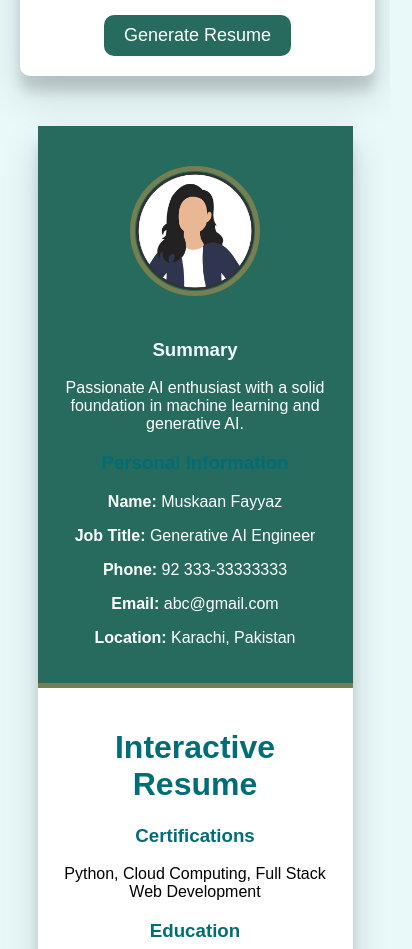
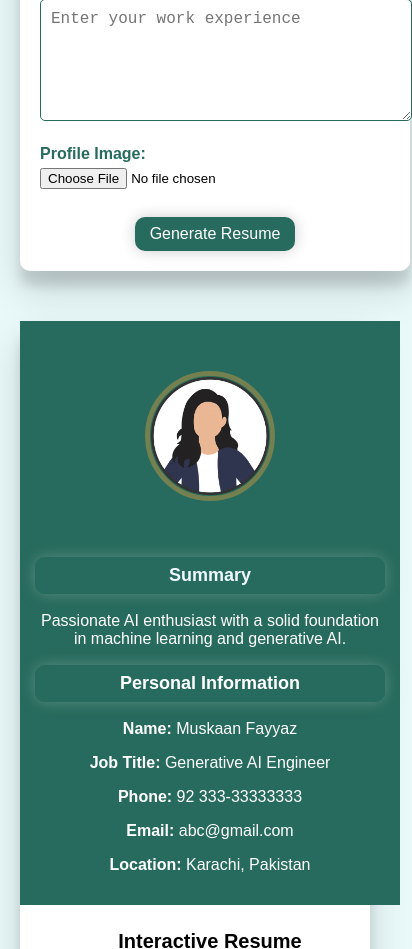
Before and after one commit to muskaanfayyaz/Hackaton1-milestone3, a website: page index.html in a window 390 px wide. Shown: the part 1051-2000 px from the top of the page, 412 px wide, since content can reach past the window. Drawn offline with Linux system fonts and the light colour scheme.

Commit message:
Dynamic Resume

```diff
--- a/style.css
+++ b/style.css
@@ -3,12 +3,12 @@ body {
     font-family: sans-serif;
     background-color: #e0f7f9ad;
     margin: 0;
-    padding: 20px;
+    padding: 50px;
 }
 
 /* Form Container Styling */
 .form-container {
-    width: 90%;
+    width: 80%;
     margin: 0 auto 50px;
     background-color: #ffffff;
     border-radius: 10px;
@@ -23,6 +23,7 @@ body {
     margin-bottom: 20px;
 }
 
+/* Input Fields Styling */
 label {
     display: block;
     margin: 10px 0 5px;
@@ -62,67 +63,186 @@ button:hover {
 .resume-container {
     display: flex;
     background-color: #ffffff;
-    width: 90%;
+    width: 80%;
     margin: 0 auto;
     border-radius: 10px;
     box-shadow: rgba(0, 0, 0, 0.15) 0px 19px 38px, rgba(0, 0, 0, 0.12) 0px 15px 12px;
-    flex-wrap: wrap;
 }
 
-.left-section, .right-section {
-    padding: 20px;
-    box-sizing: border-box;
-}
-
+/* Left Section Styling */
 .left-section {
     background-color: #266b5d;
     color: white;
+    padding: 20px;
+    width: 35%;
     text-align: center;
-    width: 100%;
-    border-bottom: 5px solid #e59e3b69;
-}
-
-.right-section {
-    width: 100%;
-    text-align: center;
+    border-right: 5px solid #e59e3b69;
 }
 
 .profile-picture {
     width: 150px;
     height: 150px;
-    margin: 20px auto;
+    margin-top: 10%;
     border-radius: 50%;
     border: 5px solid #e59e3b69;
+    margin-bottom: 20px;
 }
 
-h1, h3 {
-    color: #006d77;
+h1 {
+    font-size: 24px;
+    margin: 10px 0;
+    margin-bottom: 30px;
+    text-align: center;
 }
 
-/* Responsive Styling */
-@media screen and (min-width: 768px) {
+h3 {
+    font-size: 18px;
+    text-align: center;
+    padding: 2%;
+    margin: 5% 0;
+    color: #006d77;
+    border-radius: 10px;
+    border: #266b5d 1px solid;
+    box-shadow: 0 0 15px #266b5d75;
+    font-weight: bold;
+}
+
+ul {
+    list-style-type: disc;
+    padding: 10px;
+    margin: 10px 0;
+}
+
+ul li {
+    margin: 5px 0;
+}
+
+/* Right Section Styling */
+.right-section {
+    padding: 20px;
+    width: 65%;
+    text-align: left; /* Ensure left alignment for the right section */
+}
+
+.right-section p {
+    text-align: left; /* Left-align the text inside the right section */
+    margin: 10px 0;
+}
+
+#summary-h3 , #profile-info-h3 {
+    border: #266b5d 1px solid;
+    box-shadow: 0 0 15px #9cb1ad75;
+    color: #ffffff;
+    font-weight: bold;
+
+}
+
+/* Button Styling */
+button {
+    font-family: sans-serif;
+    background-color: #266b5d;
+    color: white;
+    border: none;
+    border-radius: 10px;
+    box-shadow: 0 0 15px rgba(0, 0, 0, 0.2);
+    cursor: pointer;
+    margin-top: 10px;
+    font-size: 18px;
+}
+
+button:hover {
+    background-color: #266b5da0;
+}
+
+/* Adjustments for the form */
+textarea {
+    height: 100px;
+}
+
+input[type="text"],
+input[type="email"],
+textarea {
+    border: 1px solid #266b5d;
+}
+
+input:focus,
+textarea:focus {
+    outline: none;
+    border: 2px solid #006d77;
+    box-shadow: 0 0 10px #006d77;
+}
+
+.profile-picture {
+    max-width: 100%; /* Or any other suitable width */
+    height: auto; /* Ensure it maintains aspect ratio */
+}
+
+/* Media Queries for Responsiveness */
+
+/* For Tablets and Medium Devices */
+@media (max-width: 768px) {
     .resume-container {
-        flex-direction: row;
+        flex-direction: column; /* Stack the sections vertically */
+    }
+
+    .left-section,
+    .right-section {
+        width: 100%; /* Full width for both sections */
+        padding: 15px;
+        text-align: center; /* Center-align content for smaller screens */
     }
 
     .left-section {
-        width: 35%;
-        border-right: 5px solid #e59e3b69;
-        border-bottom: none;
+        border-right: none; /* Remove the border for stacked layout */
     }
 
-    .right-section {
-        width: 65%;
+    .right-section h1 {
+        font-size: 20px;
+    }
+
+    .right-section p {
+        text-align: center;
+    }
+
+    .form-container {
+        width: 95%;
+    }
+
+    h3 {
+        font-size: 16px;
     }
 }
 
-@media screen and (max-width: 767px) {
-    .left-section, .right-section {
-        width: 100%;
+/* For Mobile Devices */
+@media (max-width: 480px) {
+    body {
+        padding: 20px;
+    }
+
+    .form-container {
+        width: 100%; /* Full width for form */
+    }
+
+    .resume-container {
+        width: 100%; /* Full width for resume container */
     }
 
     .profile-picture {
         width: 120px;
-        height: 120px;
+        height: 120px; /* Adjust profile picture size */
+        margin: 10% auto; /* Center it on mobile */
+    }
+
+    .right-section p {
+        text-align: left;
+    }
+
+    h1, h3 {
+        font-size: 18px;
+    }
+
+    button {
+        padding: 8px 15px;
+        font-size: 16px;
     }
 }
```
